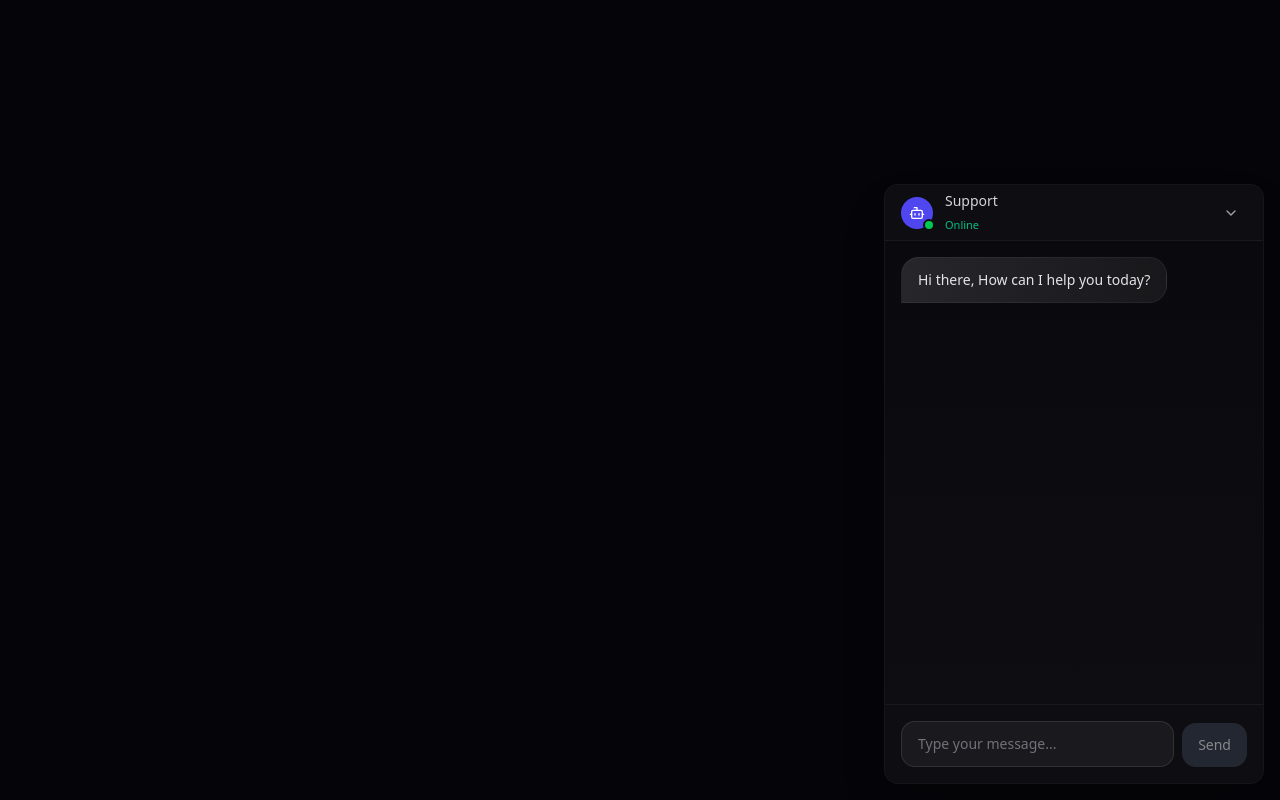
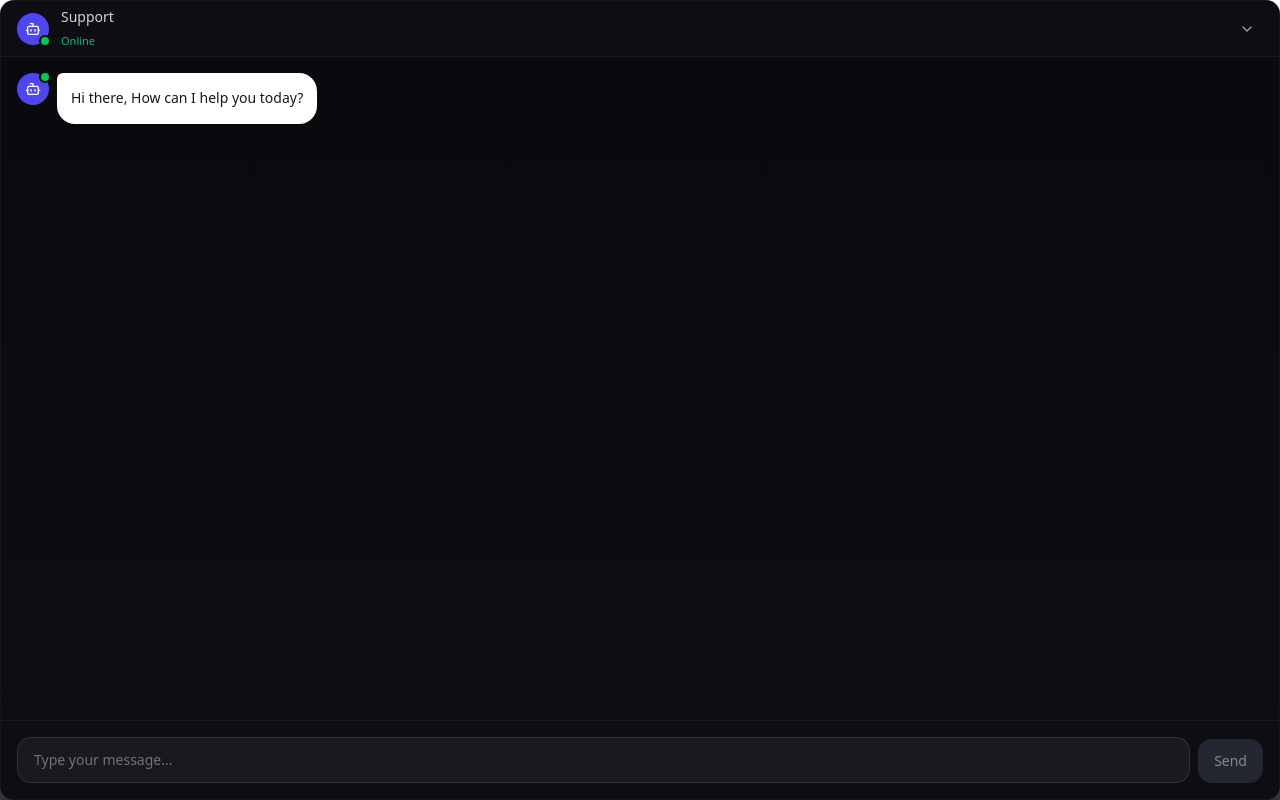
Before and after one commit to LokendraGC/chatapp, a Next.js app: page /embed in a window 1280 px wide. Both pictures are taken after a click on the button "Open chat". Built offline with nearby package versions, Linux system fonts and the light colour scheme.

Commit message:
chatbot tested

```diff
--- a/app/api/widget/config/route.ts
+++ b/app/api/widget/config/route.ts
@@ -1,5 +1,6 @@
 import prisma from "@/lib/prisma";
 import { jwtVerify } from "jose";
+import { NextResponse } from "next/server";
 
 export async function GET(req: Request) {
   try {
@@ -19,35 +20,45 @@ export async function GET(req: Request) {
       });
     }
 
-    const widgetId = payload.widgedId;
-    const ownerEmail = payload.ownerEmail;
-    const sessionID = payload.sessionID;
+    const widgetId = payload.widgedId as string;
+    const ownerEmail = payload.ownerEmail as string;
+    const sessionID = payload.sessionID as string;
 
     const metadata = await prisma.chatBotMetadata.findUnique({
       where: {
-        id: widgetId as string,
+        id: widgetId,
       },
     });
 
     if (!metadata) {
-        return new Response(JSON.stringify({ error: "Bot not found" }), {
-            status: 404,
-        });
+      return new Response(JSON.stringify({ error: "Bot not found" }), {
+        status: 404,
+      });
     }
 
-    const userSections = await prisma.section.findMany({
+    // Get sections for the widget owner (from token, not current user)
+    const sections = await prisma.section.findMany({
       where: {
-        user_email: ownerEmail as string,
+        user_email: ownerEmail,
+        status: "active", // Only get active sections
+      },
+      orderBy: {
+        created_at: "desc",
       },
     });
 
-    return new Response(JSON.stringify({
+    return new Response(
+      JSON.stringify({
         metadata,
-        userSections,
-    }), {
+        sections, // Changed from userSections to sections
+      }),
+      {
         status: 200,
-    });
-
+        headers: {
+          "Content-Type": "application/json",
+        },
+      }
+    );
   } catch (error) {
     console.error("[K Xa Hajur] Error getting widget config:", error);
     return new Response(JSON.stringify({ error: "Internal server error" }), {
--- a/app/embed/layout.tsx
+++ b/app/embed/layout.tsx
@@ -1,6 +1,6 @@
 const EmbedLayout = ({ children }: { children: React.ReactNode }) => {
   return (
-    <div className="bg-[#050509] min-h-screen flex flex-col p-0 antialiased text-zinc-100 selection:bg-zinc-800 font-sans">
+    <div className="w-full h-full bg-transparent antialiased text-zinc-100 selection:bg-zinc-800 font-sans overflow-hidden">
       {children}
     </div>
   );
--- a/app/embed/page.tsx
+++ b/app/embed/page.tsx
@@ -1,6 +1,7 @@
 "use client";
 
-import { AlertCircle, Bot, ChevronDown, MessageCircle } from "lucide-react";
+import { cn } from "@/lib/utils";
+import { AlertCircle, Bot, ChevronDown, MessageCircle, User } from "lucide-react";
 import { useSearchParams } from "next/navigation";
 import { useEffect, useRef, useState } from "react";
 
@@ -40,11 +41,33 @@ const EmbedPage = () => {
   const scrollViewportRef = useRef<HTMLDivElement>(null);
 
   useEffect(() => {
-    // Make sure parent body is transparent
+    // Make sure parent body is transparent and properly sized
+    if (typeof document !== "undefined") {
       document.body.style.backgroundColor = "transparent";
-    document.documentElement.style.backgroundColor = "transparent";
       document.body.style.margin = "0";
       document.body.style.padding = "0";
+      document.body.style.width = "100%";
+      document.body.style.height = "100%";
+      document.body.style.overflow = "hidden";
+      document.documentElement.style.backgroundColor = "transparent";
+      document.documentElement.style.margin = "0";
+      document.documentElement.style.padding = "0";
+      document.documentElement.style.width = "100%";
+      document.documentElement.style.height = "100%";
+      document.documentElement.style.overflow = "hidden";
+    }
+
+    if (typeof window !== "undefined") {
+      window.parent.postMessage(
+        {
+          type: "resize",
+          width: "60px",
+          height: "60px",
+          borderRadius: "30px",
+        },
+        "*"
+      );
+    }
   }, []);
 
   const toggleOpen = () => {
@@ -89,6 +112,8 @@ const EmbedPage = () => {
           throw new Error("Failed to fetch config");
         }
         const data = await response.json();
+
+        console.log(data);
         setMetaData(data.metadata);
         setSections(data.sections || []);
 
@@ -153,11 +178,13 @@ const EmbedPage = () => {
     }
   };
 
+  console.log(sections);
+
   const primaryColor = metaData?.color || "#4f46ef";
 
   if (loading) {
     return (
-      <div className="flex items-center justify-center w-14 h-14">
+      <div className="w-full h-full flex items-center justify-center">
         <div className="w-8 h-8 border-2 border-white/20 border-t-white rounded-full animate-spin"></div>
       </div>
     );
@@ -165,7 +192,7 @@ const EmbedPage = () => {
 
   if (!isOpen) {
     return (
-      <div className="fixed bottom-4 right-4 z-50">
+      <div className="w-full h-full flex items-center justify-center">
         <button
           onClick={toggleOpen}
           className="w-14 h-14 rounded-full flex items-center justify-center shadow-lg hover:brightness-110 transition-all text-white hover:scale-105"
@@ -178,9 +205,30 @@ const EmbedPage = () => {
     );
   }
 
+  const handleClickSection = (sectionName: string) => {
+    setActiveSection(sectionName);
+    const userMsg = {
+      role: "user",
+      content: `I want to talk about ${sectionName}`,
+      section: null,
+    };
+    setMessages((prev) => [...prev, userMsg]);
+    setIsTyping(true);
+    setInput("");
+    setTimeout(() => {
+      const botResponse = {
+        role: "assistant",
+        content: `You can ask me any question related to ${sectionName}`,
+        section: sectionName,
+      };
+      setMessages((prev) => [...prev, botResponse]);
+      setIsTyping(false);
+    }, 900);
+  };
+
   return (
-    <div className="fixed bottom-4 right-4 z-50">
-      <div className="w-[380px] h-[600px] bg-[#0A0A0E] rounded-xl border border-white/5 shadow-2xl overflow-hidden flex flex-col">
+    <div className="w-full h-full flex flex-col">
+      <div className="w-full h-full bg-[#0A0A0E] rounded-xl border border-white/5 shadow-2xl overflow-hidden flex flex-col">
         {/* Header */}
         <div className="h-14 border-b border-white/5 flex items-center justify-between px-4 bg-[#0E0E12] shrink-0">
           <div className="flex items-center gap-3">
@@ -214,47 +262,75 @@ const EmbedPage = () => {
         {/* Messages Container */}
         <div
           ref={scrollViewportRef}
-          className="flex-1 overflow-y-auto bg-gradient-to-b from-[#0A0A0E] to-[#0E0E12] p-4"
+          className="flex-1 overflow-y-auto bg-linear-to-b from-[#0A0A0E] to-[#0E0E12] p-4"
         >
           <div className="space-y-4">
             {messages.map((message, index) => (
+              <div key={index} className="space-y-2">
                 <div
-                key={index}
-                className={`flex ${
+                  className={cn(
+                    "flex w-full gap-2",
                     message.role === "user" ? "justify-end" : "justify-start"
-                }`}
+                  )}
                 >
+                  {message.role !== "user" && (
+                    <div className="relative shrink-0">
                       <div
-                  className={`max-w-[80%] rounded-2xl px-4 py-3 ${
+                        className="w-8 h-8 rounded-full flex items-center justify-center"
+                        style={{ backgroundColor: primaryColor }}
+                      >
+                        <Bot className="w-4 h-4 text-white" />
+                      </div>
+                      <div className="absolute -top-0.5 -right-0.5 w-3 h-3 bg-green-500 rounded-full border-2 border-[#0E0E12]"></div>
+                    </div>
+                  )}
+                  <div
+                    className={cn(
+                      "max-w-[80%] p-3.5 rounded-2xl text-sm leading-relaxed shadow-sm",
                       message.role === "user"
-                      ? "bg-blue-600 text-white rounded-br-none"
-                      : message.isWelcome
-                      ? "bg-gradient-to-r from-zinc-800 to-zinc-900 text-zinc-200 border border-white/5 rounded-bl-none"
-                      : "bg-zinc-800/50 text-zinc-200 border border-white/5 rounded-bl-none"
-                  }`}
+                        ? "bg-zinc-800 text-zinc-100 rounded-tr-sm"
+                        : "bg-white text-zinc-900 rounded-tl-sm"
+                    )}
                   >
-                  <p className="text-sm">{message.content}</p>
+                    {message.content}
                   </div>
+                  {message.role === "user" && (
+                    <div className="w-8 h-8 rounded-full flex items-center justify-center shrink-0 border border-white/5 bg-zinc-800">
+                      <User className="w-4 h-4 text-zinc-400" />
+                    </div>
+                  )}
+                </div>
+                {message.isWelcome && sections.length > 0 && (
+                  <div className="flex flex-wrap gap-2 pl-10 animate-in fade-in slide-in-from-top-1 duration-300">
+                    {sections.map((section) => (
+                      <button
+                        key={section.id}
+                        onClick={() => handleClickSection(section.name)}
+                        className="px-3 py-1 rounded-full border border-white/20 text-sm text-white cursor-pointer hover:bg-white/10 transition-colors"
+                      >
+                        {section.name}
+                      </button>
+                    ))}
+                  </div>
+                )}
               </div>
             ))}
 
           {isTyping && (
-              <div className="flex justify-start">
-                <div className="max-w-[80%] rounded-2xl px-4 py-3 bg-zinc-800/50 border border-white/5 rounded-bl-none">
-                  <div className="flex gap-1">
+            <div className="flex w-full gap-2 justify-start">
+              <div className="relative shrink-0">
                 <div
-                      className="w-2 h-2 bg-zinc-400 rounded-full animate-bounce"
-                      style={{ animationDelay: "0ms" }}
-                    ></div>
-                    <div
-                      className="w-2 h-2 bg-zinc-400 rounded-full animate-bounce"
-                      style={{ animationDelay: "150ms" }}
-                    ></div>
-                    <div
-                      className="w-2 h-2 bg-zinc-400 rounded-full animate-bounce"
-                      style={{ animationDelay: "300ms" }}
-                    ></div>
+                  className="w-8 h-8 rounded-full flex items-center justify-center"
+                  style={{ backgroundColor: primaryColor }}
+                >
+                  <Bot className="w-4 h-4 text-white" />
                 </div>
+                <div className="absolute -top-0.5 -right-0.5 w-3 h-3 bg-green-500 rounded-full border-2 border-[#0E0E12]"></div>
+              </div>
+              <div className="max-w-[80%] p-4 rounded-2xl bg-white text-zinc-900 rounded-tl-sm flex items-center gap-1.5">
+                <div className="w-1.5 h-1.5 bg-zinc-400 rounded-full animate-bounce [animation-delay:-0.3s]" />
+                <div className="w-1.5 h-1.5 bg-zinc-400 rounded-full animate-bounce [animation-delay:-0.15s]" />
+                <div className="w-1.5 h-1.5 bg-zinc-400 rounded-full animate-bounce" />
               </div>
             </div>
           )}
@@ -295,5 +371,4 @@ const EmbedPage = () => {
   );
 };
 
-
 export default EmbedPage;
--- a/public/widget.js
+++ b/public/widget.js
@@ -50,16 +50,16 @@
         iframe.style.border = "none";
         iframe.style.zIndex = "999999";
         iframe.style.borderRadius = "30px";
-
+        iframe.style.overflow = "hidden";
         iframe.style.backgroundColor = "transparent";
         iframe.style.transition = "all 0.3s ease";
 
         document.body.appendChild(iframe);
 
         window.addEventListener("message", function (event) {
-          if (event.data.type === "resize") {
-            iframe.style.width = event.data.width + "px";
-            iframe.style.height = event.data.height + "px";
+          if ( event.data && event.data.type === "resize") {
+            iframe.style.width = event.data.width;
+            iframe.style.height = event.data.height;
             iframe.style.borderRadius = event.data.borderRadius || "12px";
 
             if (event.data.boxShadow) {
```
Lines whose indentation alone changed are shown as unchanged.
